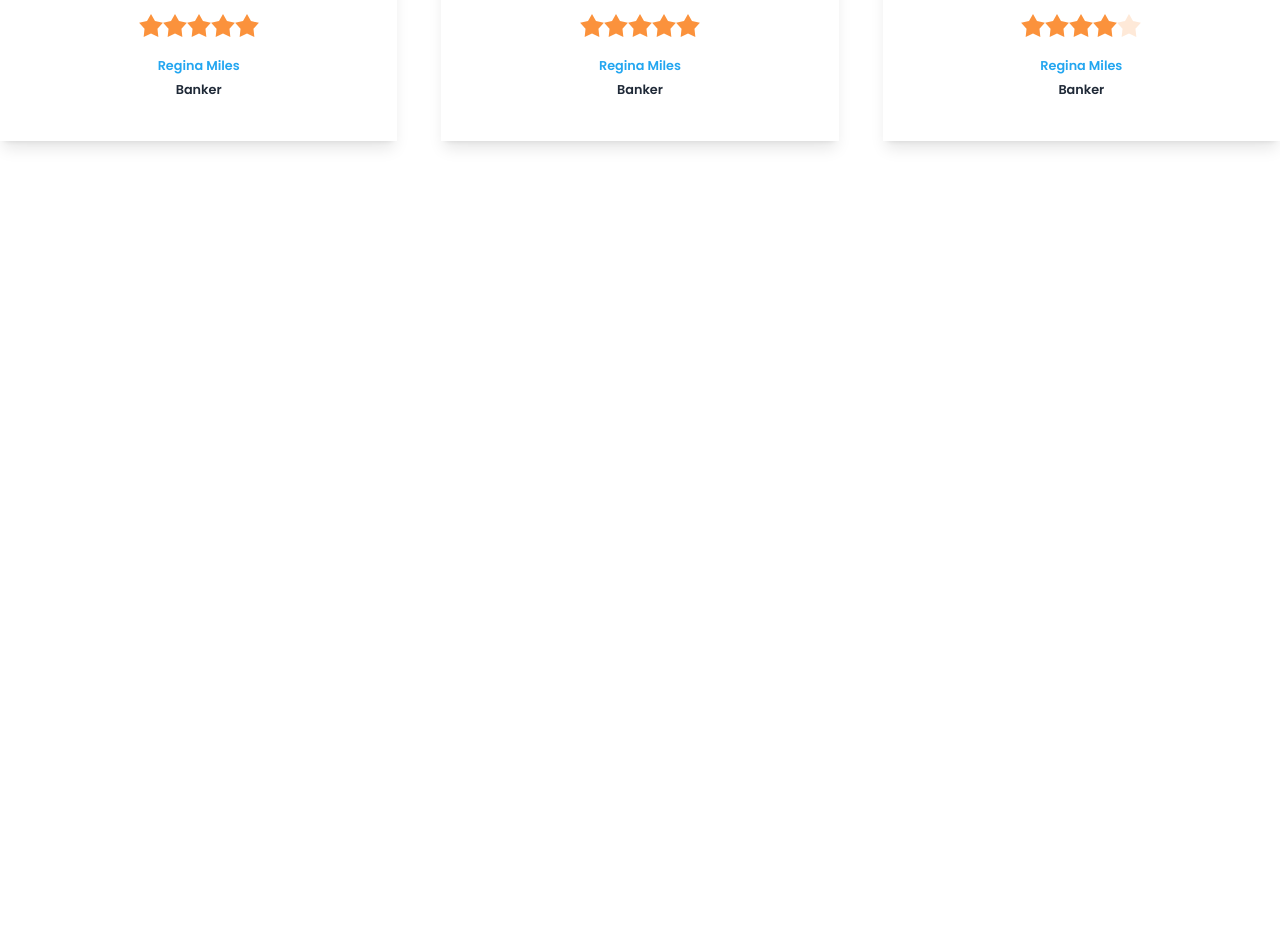
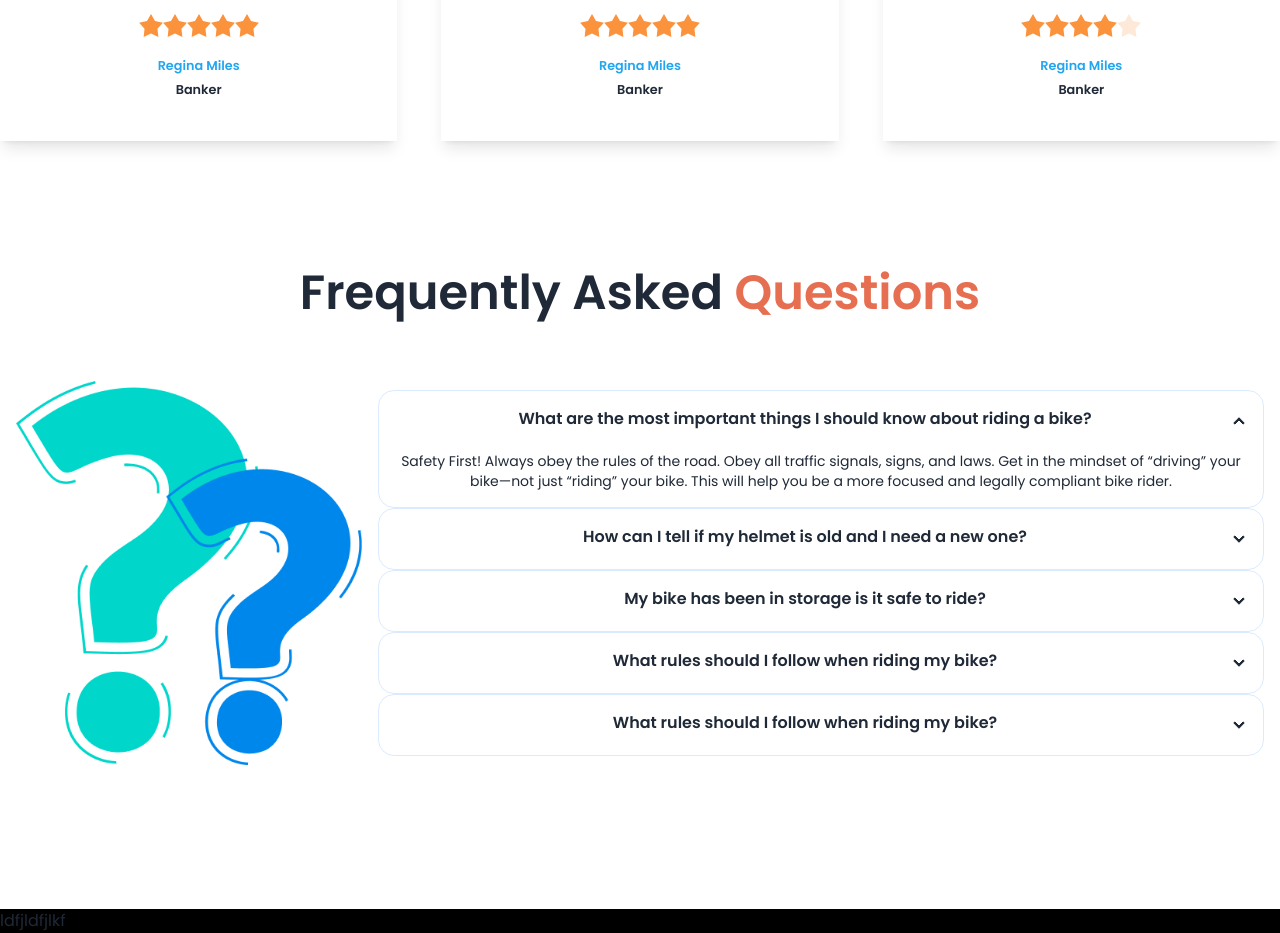
Before and after one commit to mdimajamam/practice-biker-zone-resources, a plain HTML site: page index.html in a window 1280 px wide. Shown: the part 2359-3292 px from the top of the page. Before the commit the page ends 2628 px from the top, so only its background shows below. Drawn offline with nearby package versions, Linux system fonts and the light colour scheme.

Commit message:
adding faq

```diff
--- a/index.html
+++ b/index.html
@@ -302,8 +302,57 @@
             </div>
           </div>
         </section>
+        <!-- FAQ section -->
+        <section class="mb-32">
+          <div class="text-center">
+            <h1 class="text-5xl font-semibold  mb-10 md:mb-12">
+              Frequently Asked <span  class="text-[#E76F51]">Questions</span>
+            </h1>
+            <div class="hero">
+              <div class="hero-content flex-col lg:flex-row">
+                <img
+                  src="images/others/faq.png"
+                  class="max-w-md max-h-96 rounded-lg"
+                />
+                <div>
+                  <div class="collapse collapse-arrow border border-blue-100 ">
+                    <input type="radio" name="my-accordion-2" checked="checked" />
+                    <div class="collapse-title font-semibold">What are the most important things I should
+                      know about riding a bike?</div>
+                    <div class="collapse-content text-sm">Safety First! Always obey the rules of the road. Obey all traffic signals, signs, and laws. Get in the mindset of “driving” your bike—not just “riding” your bike. This will help you be a more focused and legally compliant bike rider. </div>
+                  </div>
+                  <div class="collapse collapse-arrow border border-blue-100 ">
+                    <input type="radio" name="my-accordion-2" />
+                    <div class="collapse-title font-semibold">How can I tell if my helmet is old and I need a
+                      new one?</div>
+                    <div class="collapse-content text-sm">To determine if your helmet is old and needs replacing, check for age, visible damage, and signs of impact.</div>
+                  </div>
+                  <div class="collapse collapse-arrow border border-blue-100 ">
+                    <input type="radio" name="my-accordion-2" />
+                    <div class="collapse-title font-semibold">My bike has been in storage is it safe to ride?</div>
+                    <div class="collapse-content text-sm">Whether your bike is safe to ride after storage depends on how long it was stored and the conditions it was kept in.</div>
+                  </div>
+                  <div class="collapse collapse-arrow border border-blue-100 ">
+                    <input type="radio" name="my-accordion-2" />
+                    <div class="collapse-title font-semibold">What rules should I follow when riding my bike?</div>
+                    <div class="collapse-content text-sm">When riding a bike, it's crucial to prioritize safety and follow traffic rules.</div>
+                  </div>
+                  <div class="collapse collapse-arrow border border-blue-100 ">
+                    <input type="radio" name="my-accordion-2" />
+                    <div class="collapse-title font-semibold">What rules should I follow when riding my bike?</div>
+                    <div class="collapse-content text-sm">When riding a bike, it's crucial to prioritize safety and follow traffic rules.</div>
+                  </div>
+                </div>
+              </div>
+            </div>
+          </div>
+        </section>
      </main>
      <!-- footer section -->
-      <footer></footer>
+      <footer>
+        <section class="bg-black">
+          <h1>ldfjldfjlkf</h1>
+        </section>
+      </footer>
 </body>
 </html>
```
